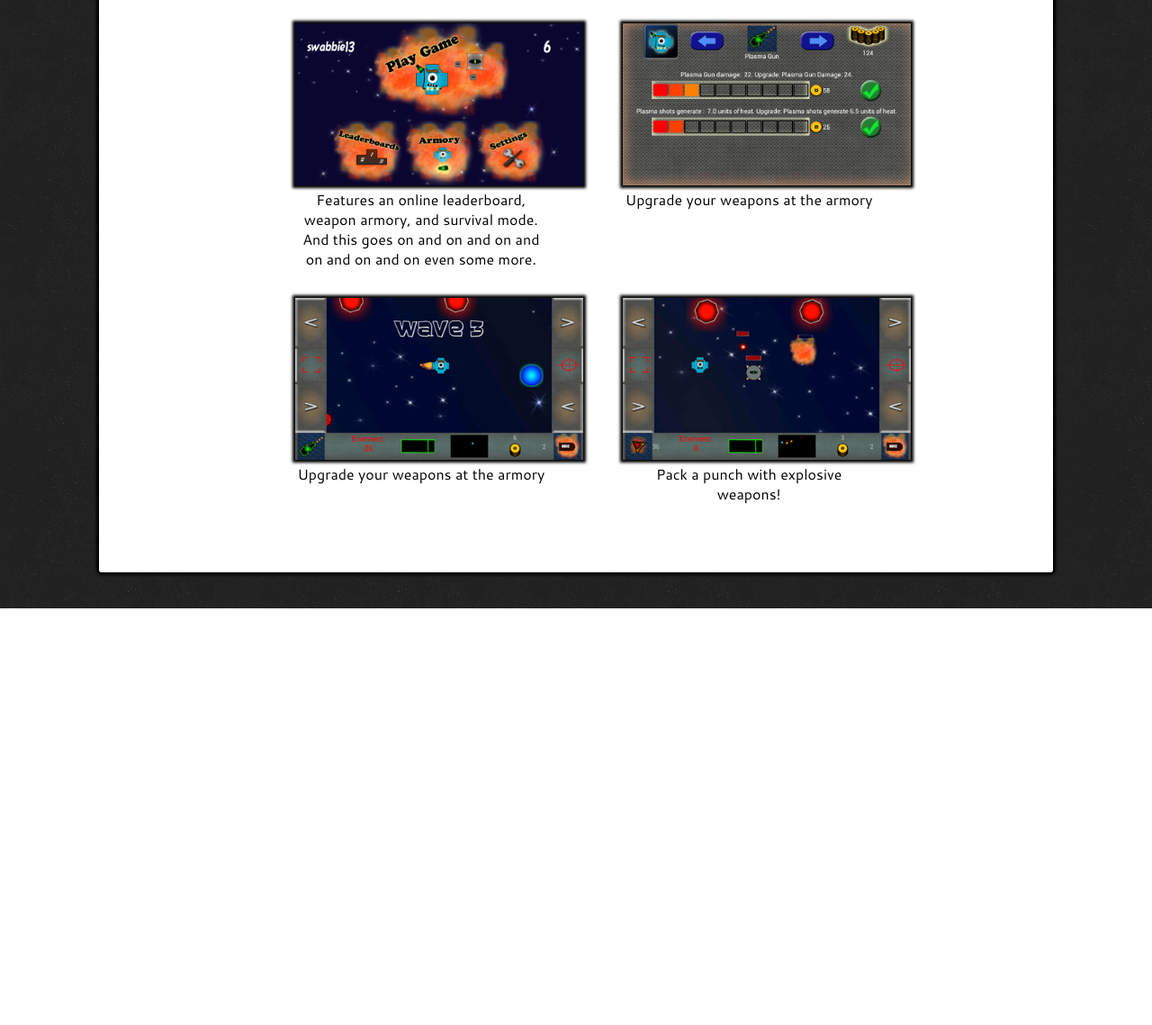
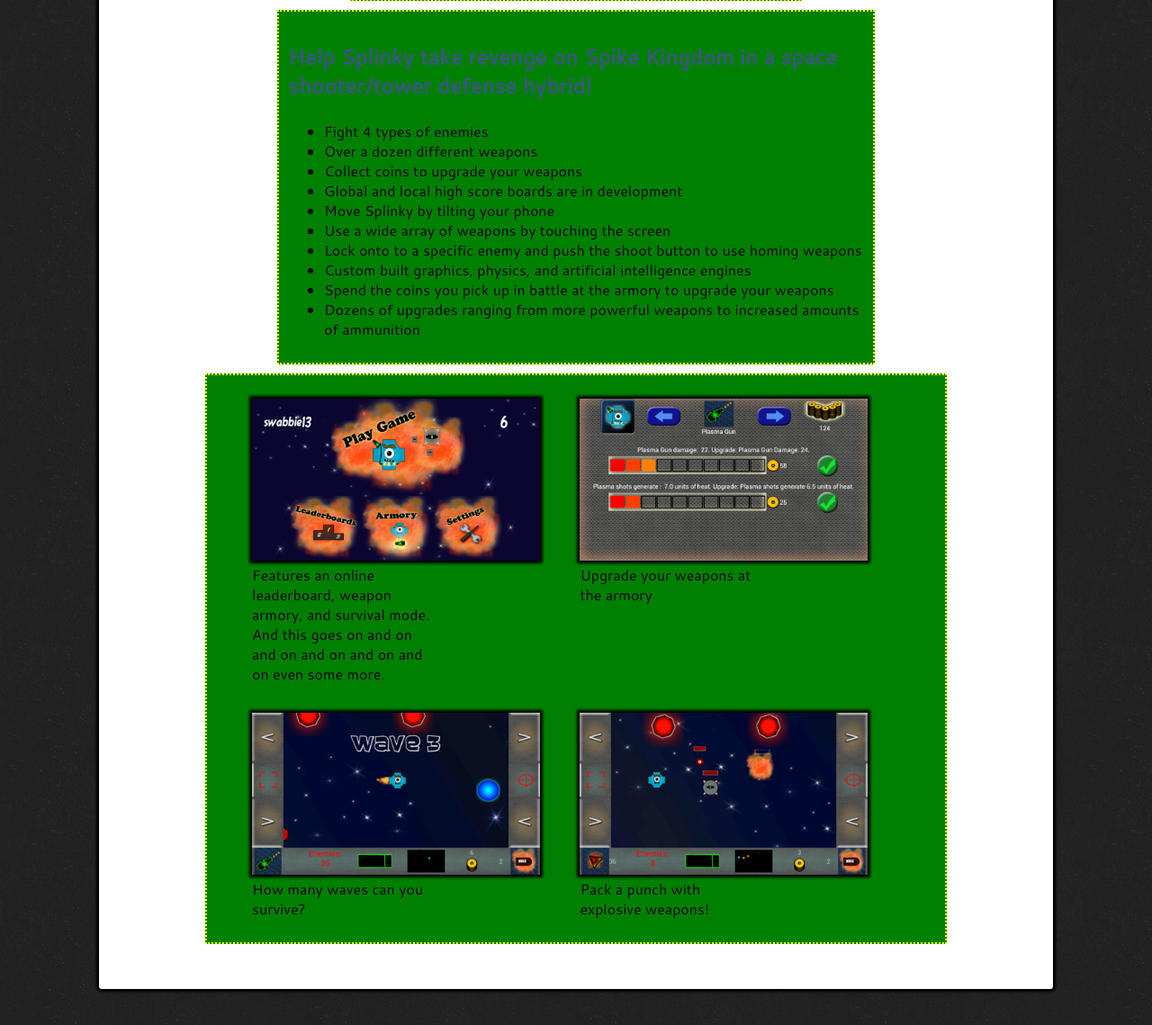
Before and after one commit to BenSchwab/portfolio, a Flask app: page /projects/splinky in a window 1280 px wide. Shown: the part 1042-2181 px from the top of the page at 90% size. Before the commit the page ends 1718 px from the top, so only its background shows below. Run offline with Flask 2, Linux system fonts and the light colour scheme; style sheets or scripts are compiled from the project's sources; parts of the project's set-up code (start-up, migrations or seed data) failed here and were passed over; some libraries are stand-ins or nearby versions.

Commit message:
Every set except for Java Game Controller page

```diff
--- a/app/static/js/project.js
+++ b/app/static/js/project.js
@@ -1,4 +1,6 @@
 jQuery(document).ready(function($){
+
+  $('.project_preview_picture').hide();
 
   var GoLImage = "../static/images/projects/game_of_life/screen_two.jpg";
   var SplinkyImage = "../static/images/projects/splinky/device-2012-07-19-173433.png";
@@ -12,7 +14,7 @@ jQuery(document).ready(function($){
   imageMapping["JavaGameControllerImage"] = JavaGameControllerImage;
 
   textMapping["GoLImage"] = "A javascript Conway Game of Life tutorial and simulator.";
-  textMapping["SplinkyImage"] = "Splinky's Last stand is space-shooting, tower-defense, ridiculous weapon filled android game.";
+  textMapping["SplinkyImage"] = "Splinky's Last Stand is space-shooting, tower-defense, ridiculous-weapon-filled Android game.";
   textMapping["SATVocabImage"] = "Android SAT Vocab app with a hand picked set of high priority words. Includes fun two player competition, and automatically generated study lists.";
   textMapping["JavaGameControllerImage"] = "A Java based developer library allowing one to harness three virtual controllers displayed on up to four Android devices. Connection established via bluetooth.";
 
--- a/app/static/less/style_two.less
+++ b/app/static/less/style_two.less
@@ -666,7 +668,17 @@ body{ height: 100%; padding: 0; margin: 0; //
   padding: @spanPadding;
   font-family: @spanFont;
   font-size: @spanFontSize;
-  text-align: center;
+  text-align: left;
+  display: inline-block;
+  background-color: green;
+  border: 2px dotted yellow;
+}
+.centered{
+ margin: auto;
+ display: block;
+}
+.center_align{
+  text-align: center !important;
 }
 
 .span_2{
@@ -692,6 +704,12 @@ body{ height: 100%; padding: 0; margin: 0; //
 }
 .span_10{
   width: 10*@unitWidth;
+  display: inline-block;
+  .SpanSettings;
+}
+.span_11
+{
+ width: 12*@unitWidth;
   display: inline-block;
   .SpanSettings;
 }
@@ -778,6 +796,7 @@ body{ height: 100%; padding: 0; margin: 0; //
 .caption{
   font-family: "cantarellregular";
   margin-bottom: 5px;
+  max-width: 200px;
 }
 .blog_section_title{
       display: block;
--- a/app/templates/projects.html
+++ b/app/templates/projects.html
@@ -39,7 +39,7 @@
    </div>
 </a>
 
-<a href= "/SatVocab">
+<a href= "projects/satvocab">
   <div class ="circle_blog_preview">
           <div class="circle_blog_image_div" >
               <img class="circle_blog_image" id='SATVocabImage' src="../static/images/sat_vocab.png"/>
@@ -50,10 +50,10 @@
    </div>
 </a>
 
-<a href= "/javagamecontroller" >
+<a href= "/projects/androidbluetoothcontroller" >
   <div class ="circle_blog_preview">
           <div class="circle_blog_image_div" >
-              <img class="circle_blog_image" id='JavaGameControllerImage' src = "../static/images/projects/java_game_controller/308iconlarge.png"/>
+              <img class="circle_blog_image" id='JavaGameControllerImage' src="../static/images/projects/java_game_controller/main_icon.png" />
                </div>
                  <div class="circle_blog_preview_text">
             <p class="project_title">Android Game Controller</p>
--- a/app/templates/splinky.html
+++ b/app/templates/splinky.html
@@ -14,33 +14,48 @@
   </div>
 
   <div class ="span_10">
-    <iframe src="http://player.vimeo.com/video/46003940" width="500" height="281" frameborder="0" webkitAllowFullScreen mozallowfullscreen allowFullScreen></iframe>
+    <iframe class="centered" src="http://player.vimeo.com/video/46003940" width="500" height="281" frameborder="0" webkitAllowFullScreen mozallowfullscreen allowFullScreen></iframe>
  </div>
   <div class="span_6"><a href="https://play.google.com/store/search?q=pub:Mirari Software">
     <img alt="Get it on Google Play"
     src="https://developer.android.com/images/brand/en_generic_rgb_wo_60.png" />
   </a></div>
+  <div class = "span_8">
+    <h2><p href="">  Help Splinky take revenge on Spike Kingdom in a space shooter/tower defense hybrid!</p></h2>
+          <ul>
+            <li> Fight 4 types of enemies</li>
+            <li> Over a dozen different weapons</li>
+            <li> Collect coins to upgrade your weapons</li>
+            <li> Global and local high score boards are in development</li>
+            <li> Move Splinky by tilting your phone</li>
+            <li> Use a wide array of weapons by touching the screen</li>
+            <li> Lock onto to a specific enemy and push the shoot button to use homing weapons</li>
+              <li>Custom built graphics, physics, and artificial intelligence engines</li>
+               <li> Spend the coins you pick up in battle at the armory to upgrade your weapons</li>
+            <li> Dozens of upgrades ranging from more powerful weapons to increased amounts of ammunition</li>
+          </ul>
+  </div>
 
-  <div class = "span_12">
-    <div class =  "image_div">
+  <div class = "span_10" class="center_align">
+    <div class =  "image_div centered">
       <figure>
         <img class = 'standard_image_holder'src="../static/images/projects/splinky/main_screen.png"/>
         <figcaption class ="caption">Features an online leaderboard, weapon armory, and survival mode. And this goes on and on and on and on and on and on even some more.</figcaption>
       </figure>
     </div>
-    <div class = "image_div">
+    <div class = "image_div centered">
       <figure>
         <img class = 'standard_image_holder'src="../static/images/projects/splinky/armory_one.png"/>
         <figcaption class ="caption">Upgrade your weapons at the armory</figcaption>
       </figure>
     </div>
-  <div class =  "image_div">
+  <div class =  "image_div centered">
       <figure>
         <img class = 'standard_image_holder'src="../static/images/projects/splinky/screen_three.png"/>
-        <figcaption class ="caption">Upgrade your weapons at the armory</figcaption>
+        <figcaption class ="caption">How many waves can you survive?</figcaption>
       </figure>
     </div>
-   <div class =  "image_div">
+   <div class =  "image_div centered">
       <figure>
         <img class = 'standard_image_holder'src="../static/images/projects/splinky/screen_two.png"/>
         <figcaption class ="caption">Pack a punch with explosive weapons!</figcaption>
--- a/app/templates/writing.html
+++ b/app/templates/writing.html
@@ -1,6 +1,6 @@
 {% extends "page_base.html" %}
 {% block imports %}
- <script src = "../static/js/blog.js" type="text/javascript"></script>
+ <script src = "../static/js/writing.js" type="text/javascript"></script>
  <script src = "../static/js/general.js" type="text/javascript"></script>
 {% endblock %}
 {% block content %}
@@ -11,7 +11,7 @@
     <p class = "header_title">Writing</p>
   </div>
 
-  <div class="project_preview">
+  <div class="writing_preview">
     <div class = "writing_preview_text"><p class="writing_preview_text_p"></p></div>
   </div>
 
```
Also changed, not shown: other parts of app/static/less/style_two.less (+24 -8 lines), app/static/js/writing.js (+10 -41 lines), app/templates/about.html (+12 -5 lines), app/templates/androidbluetoothcontroller.html (+1 -41 lines), app/templates/project_preview.html (+1 -1 lines), app/templates/satvocab.html (+16 -7 lines), app/static/images/projects/java_game_controller/main_icon.png (added).
